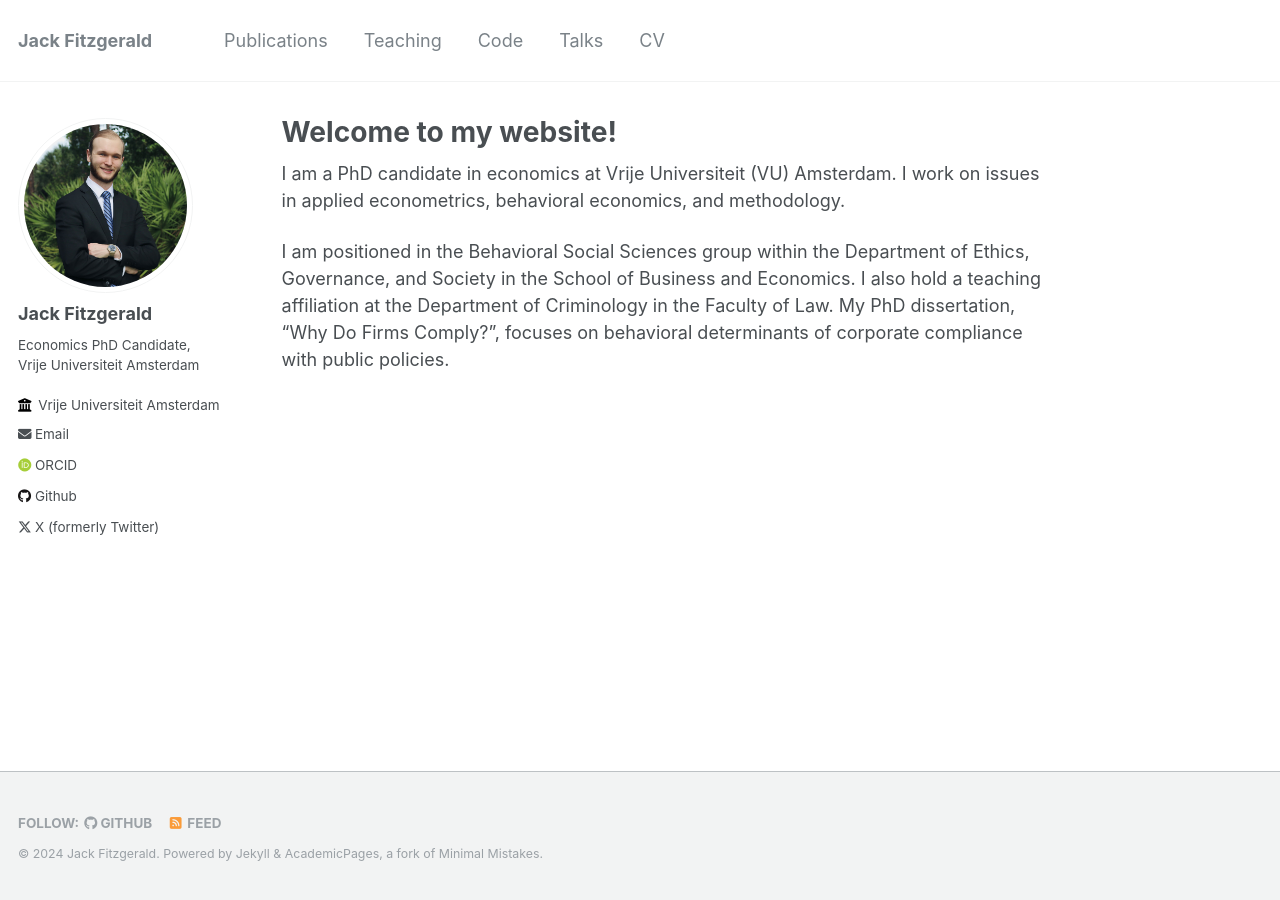
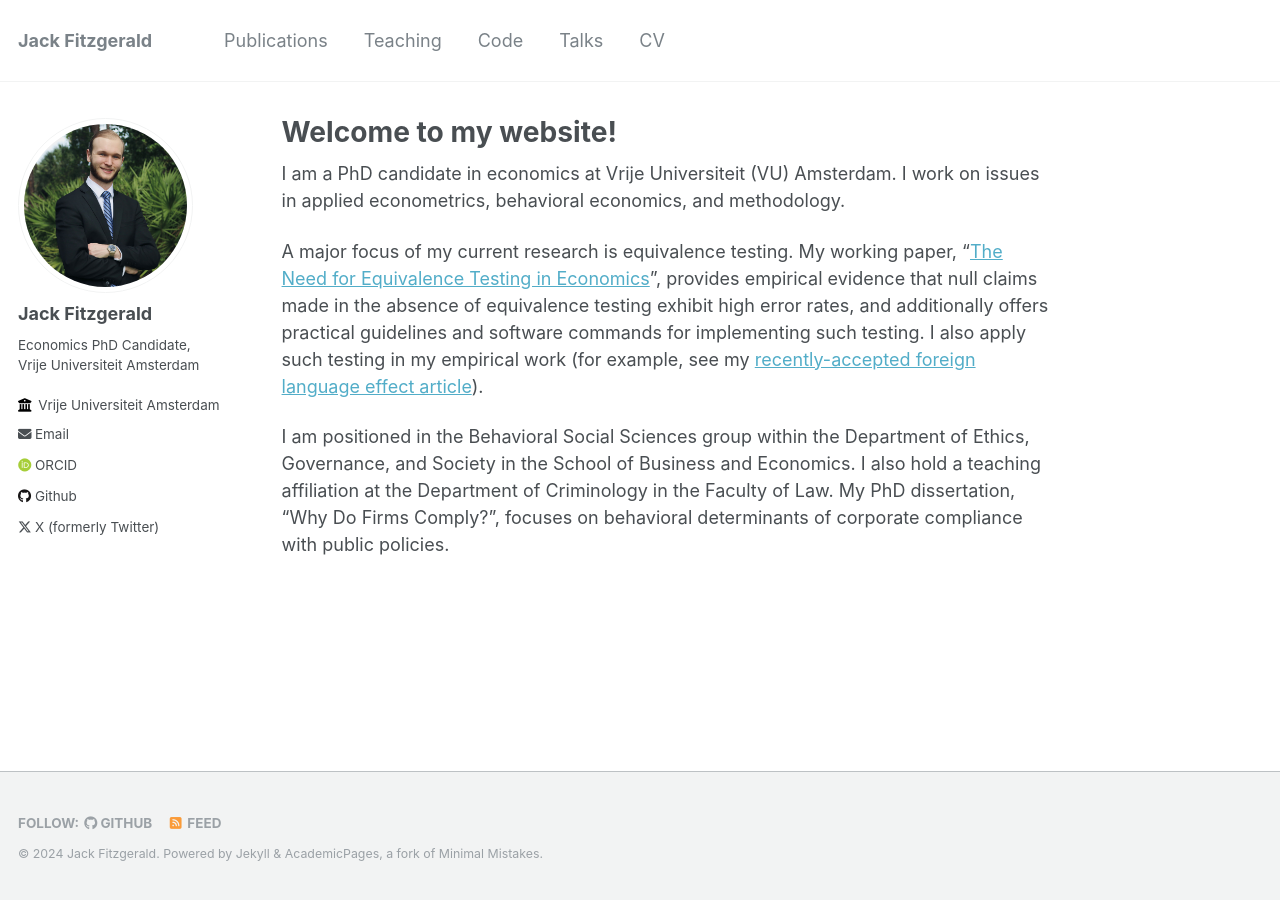
Before and after one commit to jack-fitzgerald/jack-fitzgerald.github.io, a Jekyll site: the page built from _pages/about.md, in a window 1280 px wide. Built offline with Jekyll 4.4.1, drawn with Linux system fonts in a browser that asks for light colours; some web fonts are replaced.

Commit message:
Update about.md

```diff
--- a/_pages/about.md
+++ b/_pages/about.md
@@ -9,4 +9,6 @@ redirect_from:
 
 I am a PhD candidate in economics at Vrije Universiteit (VU) Amsterdam. I work on issues in applied econometrics, behavioral economics, and methodology.
 
+A major focus of my current research is equivalence testing. My working paper, "[The Need for Equivalence Testing in Economics](https://jack-fitzgerald.github.io/files/The_Need_for_Equivalence_Testing_in_Economics.pdf)", provides empirical evidence that null claims made in the absence of equivalence testing exhibit high error rates, and additionally offers practical guidelines and software commands for implementing such testing. I also apply such testing in my empirical work (for example, see my [recently-accepted foreign language effect article](https://jack-fitzgerald.github.io/publications/FLE-bribery/)).
+
 I am positioned in the Behavioral Social Sciences group within the Department of Ethics, Governance, and Society in the School of Business and Economics. I also hold a teaching affiliation at the Department of Criminology in the Faculty of Law. My PhD dissertation, "Why Do Firms Comply?", focuses on behavioral determinants of corporate compliance with public policies.
```
